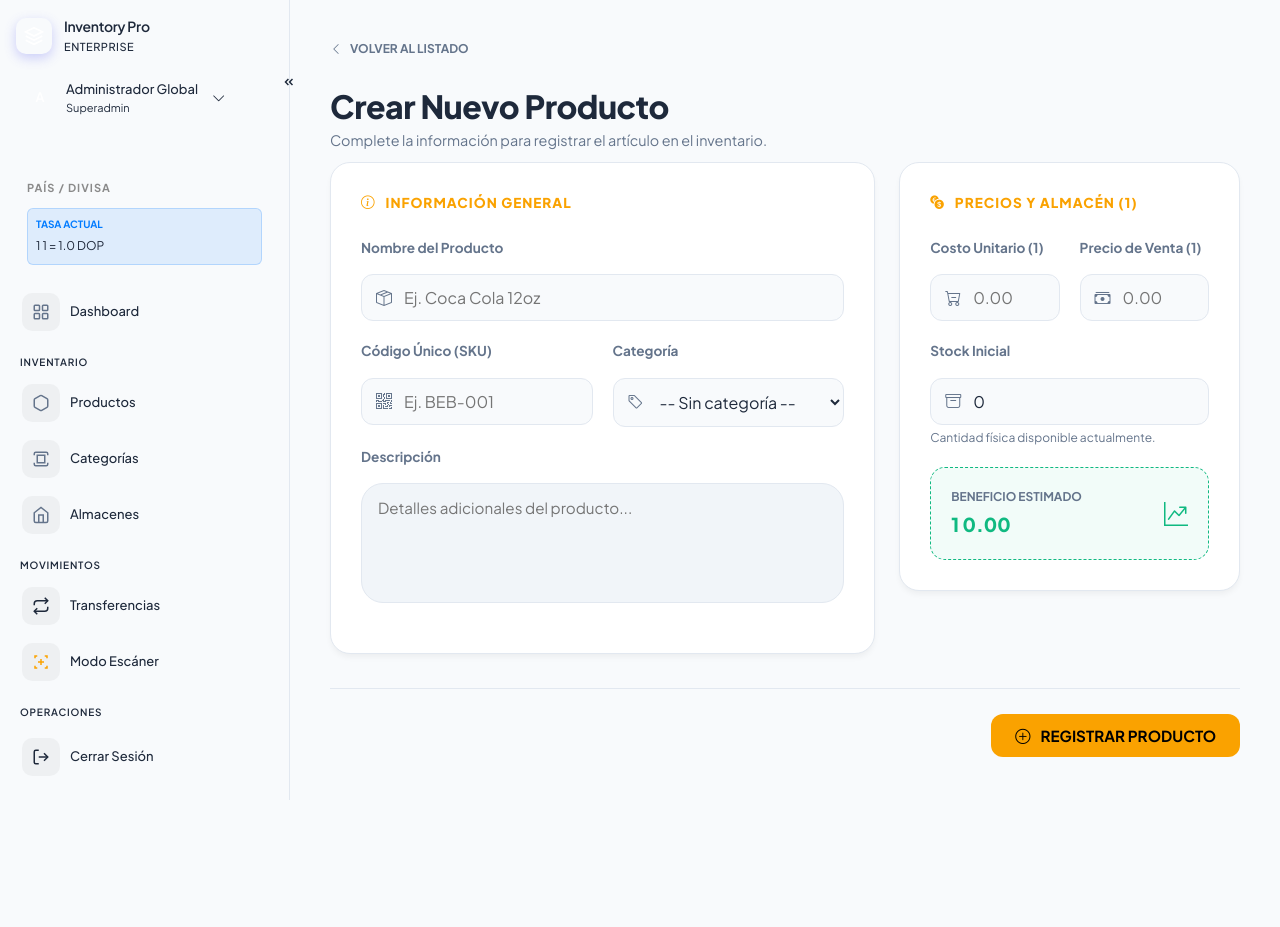
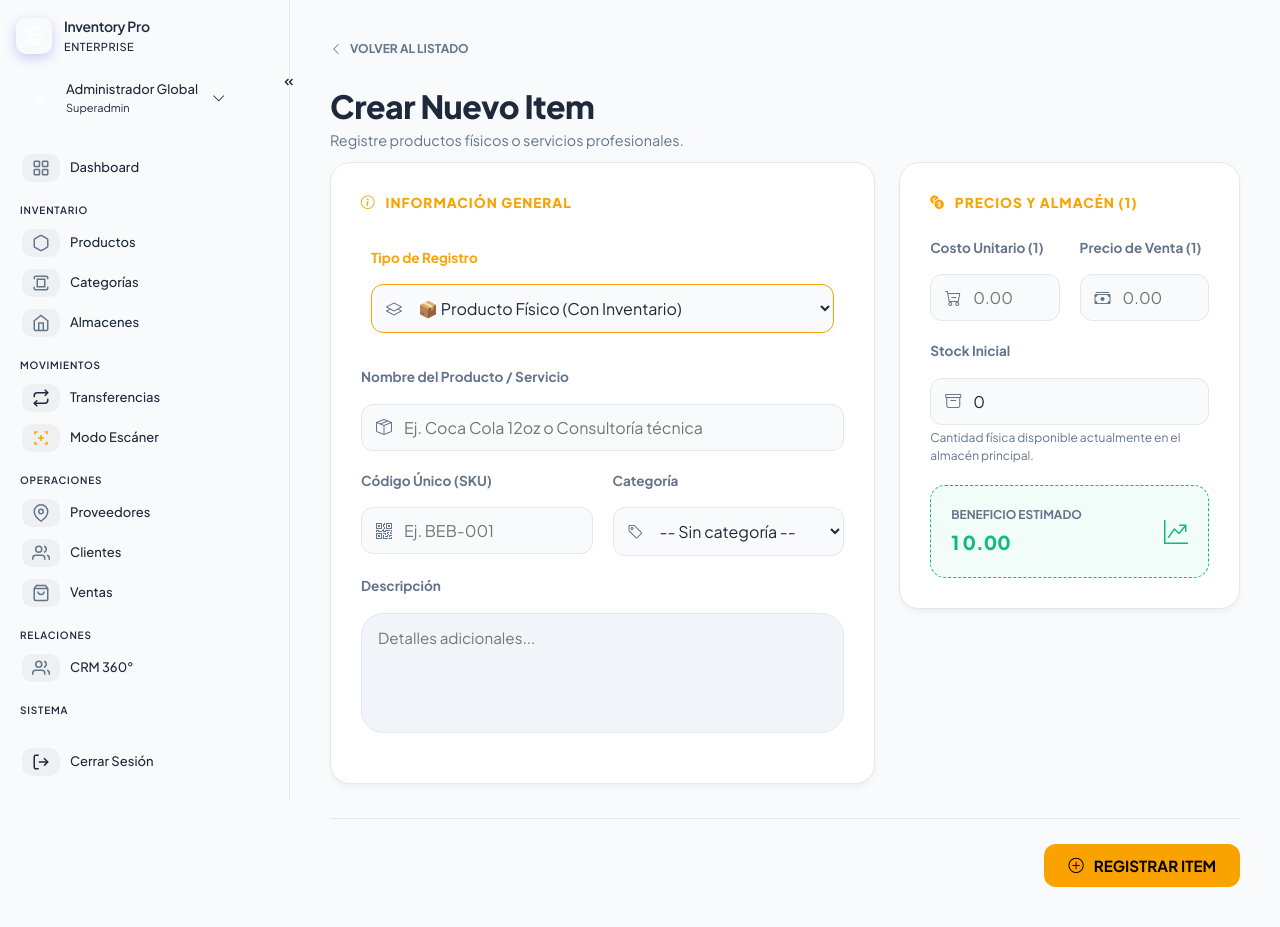
Before and after one commit to PavelVargas/OrbisERP, a Flask app: page /create_product in a window 1280 px wide. Before the commit the page ends 800 px from the top, so only its background shows below. Run offline with Flask 3, Linux system fonts and the light colour scheme; the visitor is signed in with stand-in values (Sample User, id 1); some libraries are stand-ins or nearby versions.

Commit message:
cambios apk

```diff
--- a/routes/products/products.py
+++ b/routes/products/products.py
@@ -1,5 +1,5 @@
 from flask import Blueprint, render_template, request, flash, redirect, url_for, session, jsonify
-from models.products.products import Product
+from models.products.products import Product, ProductType # <--- Importar ProductType
 from models.category.category import Category
 from models.user.user import User
 from models.warehouse_stock.warehouse_stock import WarehouseStock
@@ -42,10 +42,9 @@ def list_products():
 
     products = query.order_by(Product.created_at.desc()).all()
 
-    # Asegurar que los precios sean float para cálculos en el template
     for p in products:
         p.price = float(p.price)
-        p.cost = float(getattr(p, 'cost', 0.0))
+        p.cost = float(p.cost if p.cost else 0.0)
 
     return render_template(
         'products/products.html',
@@ -56,7 +55,8 @@ def list_products():
         user=user,
         currency_symbol=currency_symbol,
         selected_currency=selected_currency,
-        conversion_rate=conversion_rate
+        conversion_rate=conversion_rate,
+        ProductType=ProductType
     )
 
 @products_bp.route('/create_product', methods=['GET', 'POST'])
@@ -76,20 +76,23 @@ def create_product():
         sku = request.form.get('sku')
         description = request.form.get('description')
         category_id = request.form.get('category_id')
-        stock_inicial = int(request.form.get('stock', 0))
+
+        # --- NUEVO: Capturar tipo de producto ---
+        type_str = request.form.get('product_type', 'STOCKED')
+        product_type = ProductType[type_str]
+
+        # Solo pedimos stock inicial si NO es un servicio
+        stock_inicial = int(request.form.get('stock', 0)) if product_type != ProductType.SERVICE else 0
 
         try:
-            # Moneda actual y tasa
             selected_currency = session.get('selected_currency', 'DOP')
             rate = float(ExchangeRate.get_rate(selected_currency, company_id) or 1.0)
 
-            # Recibimos valores de la vista (ej. 1.50 USD) y convertimos a base DB (DOP)
             input_price = float(request.form.get('price', 0))
             input_cost = float(request.form.get('cost', 0))
 
             base_price = input_price * rate
             base_cost = input_cost * rate
-
         except (ValueError, TypeError):
             base_price = 0.0
             base_cost = 0.0
@@ -106,25 +109,30 @@ def create_product():
             cost=base_cost,
             category_id=category_id if category_id else None,
             company_id=company_id,
+            product_type=product_type, # <--- Guardar el tipo
             status=True
         )
 
         db.session.add(product)
         db.session.flush()
 
-        stock = WarehouseStock(
-            product_id=product.id,
-            warehouse_id=warehouse_id,
-            company_id=company_id,
-            quantity=stock_inicial
-        )
-        db.session.add(stock)
+        # --- Lógica de Stock ---
+        # Solo creamos el registro de WarehouseStock si el producto es almacenable
+        if product_type != ProductType.SERVICE:
+            stock = WarehouseStock(
+                product_id=product.id,
+                warehouse_id=warehouse_id,
+                company_id=company_id,
+                quantity=stock_inicial
+            )
+            db.session.add(stock)
+
         db.session.commit()
 
-        flash(f'Producto "{name}" creado correctamente', 'success')
+        flash(f'Item "{name}" creado correctamente', 'success')
         return redirect(url_for('products_bp.list_products'))
 
-    return render_template('products/create.html', categories=categories, user=user)
+    return render_template('products/create.html', categories=categories, user=user, ProductType=ProductType)
 
 @products_bp.route('/edit/<int:id>', methods=['GET', 'POST'])
 def edit_product(id):
@@ -135,7 +143,6 @@ def edit_product(id):
     product = Product.query.filter_by(id=id, company_id=company_id).first_or_404()
     categories = Category.query.filter_by(status=True, company_id=company_id).all()
 
-    # --- LÓGICA DE DIVISA ---
     selected_currency = session.get('selected_currency', 'DOP')
     currency_symbol = session.get('currency_symbol', 'RD$')
     rate = float(ExchangeRate.get_rate(selected_currency, company_id) or 1.0)
@@ -146,24 +153,25 @@ def edit_product(id):
         product.description = request.form.get('description')
         product.category_id = request.form.get('category_id') or None
 
+        # Actualizar tipo de producto
+        type_str = request.form.get('product_type')
+        if type_str:
+            product.product_type = ProductType[type_str]
+
         try:
-            # Convertimos lo que entra por el form a la moneda base
             input_price = float(request.form.get('price', 0))
             input_cost = float(request.form.get('cost', 0))
-
             product.price = input_price * rate
             product.cost = input_cost * rate
-        except (ValueError, TypeError, AttributeError):
+        except (ValueError, TypeError):
             pass
 
         db.session.commit()
         flash('Producto actualizado correctamente', 'success')
         return redirect(url_for('products_bp.list_products'))
 
-    # --- PREPARACIÓN PARA LA VISTA (GET) ---
-    # Convertimos los valores de la DB (base) a la moneda de la sesión
     display_price = float(product.price or 0) / rate
-    display_cost = float(getattr(product, 'cost', 0.0) or 0) / rate
+    display_cost = float(product.cost or 0) / rate
 
     return render_template(
         'products/edit.html',
@@ -173,7 +181,8 @@ def edit_product(id):
         currency_symbol=currency_symbol,
         selected_currency=selected_currency,
         display_price=display_price,
-        display_cost=display_cost
+        display_cost=display_cost,
+        ProductType=ProductType
     )
 
 @products_bp.route('/delete_product/<int:id>', methods=['POST'])
@@ -199,11 +208,11 @@ def view_product(id):
     currency_symbol = session.get('currency_symbol', 'RD$')
     rate = float(ExchangeRate.get_rate(selected_currency, company_id) or 1.0)
 
+    # Si es servicio, los stocks estarán vacíos
     stocks = WarehouseStock.query.filter_by(product_id=id, company_id=company_id).all()
 
-    # Conversión para la vista detalle
     display_price = float(product.price or 0) / rate
-    display_cost = float(getattr(product, 'cost', 0.0) or 0) / rate
+    display_cost = float(product.cost or 0) / rate
 
     return render_template(
         'products/detail.html',
@@ -214,7 +223,8 @@ def view_product(id):
         selected_currency=selected_currency,
         display_price=display_price,
         display_cost=display_cost,
-        conversion_rate=rate
+        conversion_rate=rate,
+        ProductType=ProductType
     )
 
 @products_bp.route('/api/get-stock')
@@ -225,6 +235,11 @@ def get_product_stock_api():
 
     if not company_id or not product_id or not warehouse_id:
         return jsonify({'error': 'Faltan parámetros'}), 400
+
+    # Verificar si el producto es un servicio (los servicios no tienen stock)
+    product = Product.query.get(product_id)
+    if product and product.product_type == ProductType.SERVICE:
+        return jsonify({'product_id': product_id, 'warehouse_id': warehouse_id, 'stock': 0})
 
     stock_record = WarehouseStock.query.filter_by(
         product_id=product_id,
@@ -247,6 +262,8 @@ def product_stock_detail(id):
 
     user = User.query.get_or_404(user_id)
     product = Product.query.filter_by(id=id, company_id=company_id).first_or_404()
+
+    # Si es un servicio, podrías redirigir o mostrar un mensaje de que no aplica
     stocks = WarehouseStock.query.filter_by(product_id=id, company_id=company_id).all()
 
     return render_template(
--- a/static/css/base_css/base.css
+++ b/static/css/base_css/base.css
@@ -307,7 +307,7 @@ input:-webkit-autofill:focus {
     align-items: center;
     justify-content: center;
     width: 38px;
-    height: 38px;
+    height: 28px;
     border-radius: 12px;
     transition: all 0.3s cubic-bezier(0.4, 0, 0.2, 1);
     background: rgba(0, 0, 0, 0.04);
--- a/static/css/left.css
+++ b/static/css/left.css
@@ -356,7 +356,7 @@
     display: flex;
     align-items: center;
     gap: 10px;
-    padding: 8px 10px;
+    padding: 5px 10px;
     border-radius: 8px;
     text-decoration: none;
     color: var(--text-secondary);
--- a/static/css/products_css/products.css
+++ b/static/css/products_css/products.css
@@ -223,7 +223,7 @@
 
         .products-grid {
             display: grid;
-            grid-template-columns: repeat(auto-fill, minmax(260px, 1fr));
+            grid-template-columns: repeat(auto-fill, minmax(300px, 1fr));
             gap: 24px;
         }
 
@@ -248,7 +248,7 @@
             display: flex;
             justify-content: space-between;
             align-items: center;
-            padding: 12px 16px;
+            padding: 12px 0px;
             background: rgba(0,0,0,0.02);
             border-bottom: 1px solid var(--border);
             font-size: 12px;
--- a/templates/layouts/left_bar.html
+++ b/templates/layouts/left_bar.html
@@ -142,7 +142,7 @@
     {# Navigation #}
     <nav class="sidebar-nav">
 
-        <div class="nav-currency-selector" style="padding: 20px 15px; border-top: 1px solid rgba(255,255,255,0.1); margin-top: 10px;">
+        <!-- <div class="nav-currency-selector" style="padding: 20px 15px; border-top: 1px solid rgba(255,255,255,0.1); margin-top: 10px;">
                     <p style="font-size: 11px; letter-spacing: 1px; color: #8a8a8a; margin-bottom: 10px; font-weight: 700; text-transform: uppercase;">
                         País / Divisa
                     </p>
@@ -154,7 +154,7 @@
                         <span style="color: var(--text-main); font-size: 12px;">1 {{ current_currency }} = {{ conversion_rate|round(2) }} DOP</span>
                     </div>
                     {% endif %}
-                </div>
+                </div> -->
 
         {# Dashboard #}
         <div class="nav-section">
--- a/templates/products/create.html
+++ b/templates/products/create.html
@@ -21,8 +21,8 @@
 
         <header class="page-header">
             <div class="title-group">
-                <h1 class="title">Crear Nuevo Producto</h1>
-                <p style="color: var(--text-muted); font-size: 0.9rem;">Complete la información para registrar el artículo en el inventario.</p>
+                <h1 class="title">Crear Nuevo Item</h1>
+                <p style="color: var(--text-muted); font-size: 0.9rem;">Registre productos físicos o servicios profesionales.</p>
             </div>
         </header>
 
@@ -30,11 +30,24 @@
             <div class="card">
                 <div class="section-label"><i class="bi bi-info-circle"></i> Información General</div>
 
+                <!-- NUEVO: Selector de Tipo de Producto -->
+                <div class="form-group" style="margin-bottom: 1.5rem; padding: 10px; background: var(--bg-secondary); border-radius: 8px;">
+                    <label style="font-weight: 700; color: var(--primary);">Tipo de Registro</label>
+                    <div class="input-wrapper">
+                        <i class="bi bi-layers"></i>
+                        <select name="product_type" id="product_type" required style="border: 1px solid var(--primary);">
+                            <option value="STOCKED">📦 Producto Físico (Con Inventario)</option>
+                            <option value="SERVICE">🛠️ Servicio (Mano de Obra, Fletes, etc.)</option>
+                            <option value="CONSUMABLE">📎 Consumible (Uso interno / No estocable)</option>
+                        </select>
+                    </div>
+                </div>
+
                 <div class="form-group">
-                    <label>Nombre del Producto</label>
+                    <label>Nombre del Producto / Servicio</label>
                     <div class="input-wrapper">
-                        <i class="bi bi-box-seam"></i>
-                        <input type="text" name="name" placeholder="Ej. Coca Cola 12oz" required>
+                        <i class="bi bi-box-seam" id="name-icon"></i>
+                        <input type="text" name="name" placeholder="Ej. Coca Cola 12oz o Consultoría técnica" required>
                     </div>
                 </div>
 
@@ -63,7 +76,7 @@
 
                 <div class="form-group">
                     <label>Descripción</label>
-                    <textarea name="description" rows="3" placeholder="Detalles adicionales del producto..."></textarea>
+                    <textarea name="description" rows="3" placeholder="Detalles adicionales..."></textarea>
                 </div>
             </div>
 
@@ -88,13 +101,14 @@
                     </div>
                 </div>
 
-                <div class="form-group">
+                <!-- SECCIÓN DE STOCK: Se ocultará si es servicio -->
+                <div class="form-group" id="stock-container">
                     <label>Stock Inicial</label>
                     <div class="input-wrapper">
                         <i class="bi bi-archive"></i>
-                        <input type="number" name="stock" value="0" min="0" required>
+                        <input type="number" name="stock" id="input-stock" value="0" min="0" required>
                     </div>
-                    <small class="hint">Cantidad física disponible actualmente.</small>
+                    <small class="hint">Cantidad física disponible actualmente en el almacén principal.</small>
                 </div>
 
                 <div class="profit-widget">
@@ -110,7 +124,7 @@
 
             <div class="actions-bar">
                 <button type="submit" class="btn btn-save">
-                    <i class="bi bi-plus-circle"></i> REGISTRAR PRODUCTO
+                    <i class="bi bi-plus-circle"></i> REGISTRAR ITEM
                 </button>
             </div>
         </form>
@@ -121,7 +135,24 @@
         const priceIn = document.getElementById('input-price');
         const profitOut = document.getElementById('profit-val');
         const profitIcon = document.getElementById('profit-icon');
+        const typeSelect = document.getElementById('product_type');
+        const stockContainer = document.getElementById('stock-container');
+        const inputStock = document.getElementById('input-stock');
+        const nameIcon = document.getElementById('name-icon');
+
         const currencySymbol = profitOut.getAttribute('data-symbol') || '$';
+
+        // Lógica para ocultar Stock si es Servicio
+        typeSelect.addEventListener('change', function() {
+            if (this.value === 'SERVICE') {
+                stockContainer.style.display = 'none';
+                inputStock.value = 0; // Resetear stock a 0
+                nameIcon.className = 'bi bi-tools'; // Cambiar icono a herramientas
+            } else {
+                stockContainer.style.display = 'block';
+                nameIcon.className = 'bi bi-box-seam'; // Volver a icono de caja
+            }
+        });
 
         function updateProfitUI() {
             const cost = parseFloat(costIn.value) || 0;
```
Also changed, not shown: models/products/products.py (+20 -4 lines), templates/products/products.html (+38 -16 lines), static/css/products_css/detail_products.css (line endings or trailing spaces).
